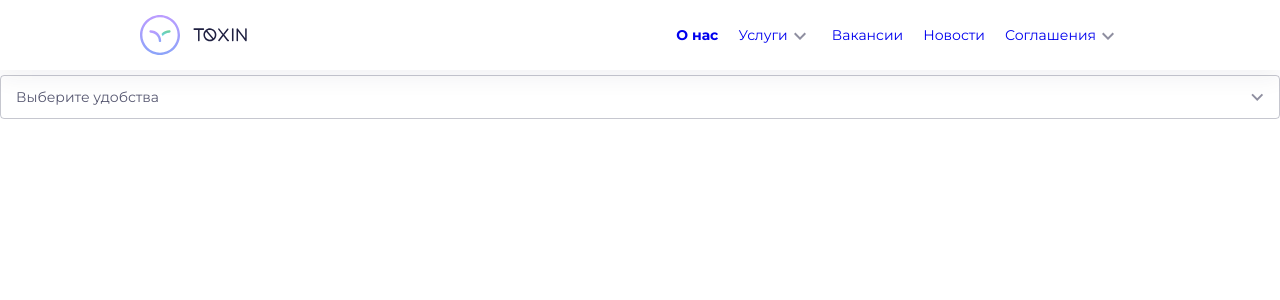
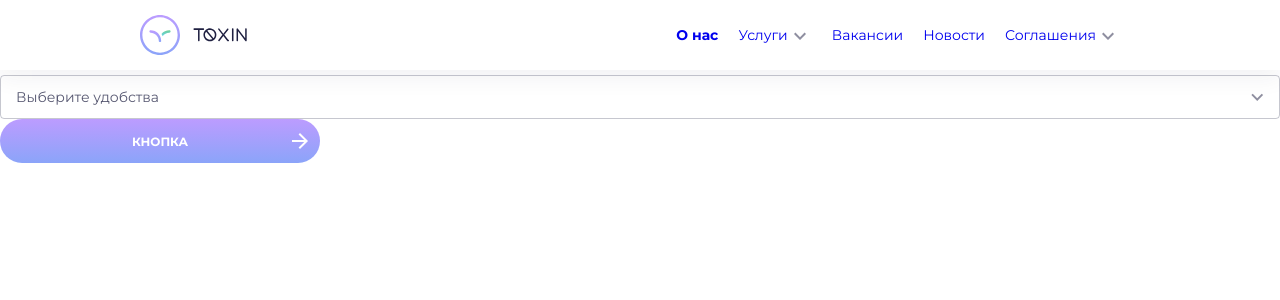
Before and after one commit to IPugachev/toxin-ts-redux-toolkit, a React (Create React App) app: page / in a window 1280 px wide. Shown: the top 300 px of the page. Built offline with nearby package versions, Linux system fonts and the light colour scheme.

Commit message:
feat: add button component

```diff
--- a/src/App.tsx
+++ b/src/App.tsx
@@ -1,13 +1,18 @@
-import React from 'react'
+import React, { useState } from 'react'
 import { BrowserRouter, Route, Routes } from 'react-router-dom'
+import { useAppSelector } from './app/hooks'
 import { Header } from './components/Header'
+import { Button } from './components/UI/Button'
 import { Dropdown } from './components/UI/Dropdown'
 
 export const App = () => {
+  console.log('App rendered')
+
   return (
     <BrowserRouter>
       <Header />
       <Dropdown dropdownType={'rooms'} />
+      <Button text='Кнопка' buttonStyle='long' hasArrow={true} />
       {/* <Body>
         <Header />
         <Routes>
--- /dev/null
+++ b/src/components/UI/Button/index.tsx
@@ -0,0 +1,29 @@
+import React from 'react'
+import { Arrow, ButtonContainer, ButtonText } from './style'
+
+interface ButtonProps {
+  type?: 'button' | 'submit'
+  buttonStyle?: 'white' | 'long'
+  margin?: string
+  width?: string
+  onClick?: () => void
+  hasArrow?: boolean
+  text?: string
+}
+
+export const Button: React.FC<ButtonProps> = ({
+  type = 'button',
+  buttonStyle = 'white',
+  margin = '0',
+  width,
+  onClick,
+  hasArrow,
+  text,
+}) => {
+  return (
+    <ButtonContainer type={type} buttonStyle={buttonStyle} margin={margin} width={width} onClick={onClick}>
+      <ButtonText buttonStyle={buttonStyle}>{text}</ButtonText>
+      {hasArrow && <Arrow />}
+    </ButtonContainer>
+  )
+}
--- /dev/null
+++ b/src/components/UI/Button/style.ts
@@ -0,0 +1,53 @@
+import styled, { css } from 'styled-components'
+import { ReactComponent as ArrowForward } from '../../../assets/icons/arrow-forward-pagination.svg'
+import { Theme } from '../../../styles/global'
+
+interface StyleProps {
+  margin?: string
+  visible?: boolean
+  buttonStyle?: 'white' | 'long'
+  width?: string
+  theme?: Theme
+}
+
+export const ButtonContainer = styled.button<StyleProps>`
+  display: flex;
+  justify-content: center;
+  align-items: center;
+  position: relative;
+  margin: ${({ margin }) => margin};
+  height: 44px;
+  ${({ buttonStyle }) => (buttonStyle === 'long' ? 'width: 320px' : 'width: 99px')};
+  ${({ width }) => width && 'width: ' + width};
+  background: ${({ buttonStyle, theme }) => (buttonStyle === 'white' ? '#ffffff' : theme.background.purple)};
+  border-radius: 22px;
+  transition: 0.3s;
+  text-decoration: none;
+  border: none;
+  cursor: pointer;
+  &:hover {
+    ${({ buttonStyle }) => (buttonStyle !== 'white' ? 'opacity:0.5' : 'border: 2px solid rgba(188, 156, 255, 0.5)')}
+  }
+  ${({ buttonStyle, theme }) => buttonStyle === 'white' && 'border: 2px solid ' + theme.colors.purple}
+`
+export const ButtonText = styled.p<StyleProps>`
+  font-size: 12px;
+  line-height: 15px;
+  text-transform: uppercase;
+  ${({ buttonStyle }) => buttonStyle !== 'white' && 'color: #ffffff'};
+  font-style: normal;
+  font-weight: bold;
+
+  ${({ buttonStyle }) =>
+    buttonStyle === 'white' &&
+    css`
+      background: linear-gradient(180deg, #bc9cff 0%, #8ba4f9 100%);
+      background-clip: text;
+      -webkit-background-clip: text;
+      -webkit-text-fill-color: transparent;
+    `}
+`
+export const Arrow = styled(ArrowForward)`
+  position: absolute;
+  right: 0;
+`
--- a/src/components/UI/Dropdown/index.tsx
+++ b/src/components/UI/Dropdown/index.tsx
@@ -1,7 +1,5 @@
 import React, { useRef, useState } from 'react'
 import { getTitleDropdownByCount } from './utils'
-// import { useClickOutside } from '../../../hooks/useClickOutside'
-import { useDispatch, useSelector } from 'react-redux'
 import {
   AddButton,
   Arrow,
@@ -15,7 +13,7 @@ import {
   SubButton,
   SubmitButton,
 } from './styles'
-import { addDropdown, clearDropdown, selectUi, subDropdown } from '../../../features/ui/uiSlice'
+import { addDropdown, clearDropdown, subDropdown } from '../../../features/ui/uiSlice'
 import { useAppDispatch, useAppSelector } from '../../../app/hooks'
 import { useClickOutside } from '../../../hooks/useClickOutside'
 
@@ -33,8 +31,8 @@ interface DropdownProps {
 
 export const Dropdown: React.FC<DropdownProps> = ({ dropdownType, title, margin = '0' }) => {
   console.log('Dropdown rendered')
-  const ui = useAppSelector(selectUi)
-  const initialValues = ui[dropdownType]
+  const initialValues = useAppSelector((store) => store.ui[dropdownType])
+
   const headerTitle = getTitleDropdownByCount(initialValues, dropdownType)
 
   const [visible, setVisible] = useState(false)
@@ -46,7 +44,6 @@ export const Dropdown: React.FC<DropdownProps> = ({ dropdownType, title, margin
   const toggleVisible = () => {
     setVisible((prev) => !prev)
   }
-
   const handleValue = initialValues.map((value) => value.count).every((count) => count === 0)
 
   const dispatch = useAppDispatch()
--- a/src/features/ui/uiSlice.ts
+++ b/src/features/ui/uiSlice.ts
@@ -90,6 +90,6 @@ export const uiSlice = createSlice({
     },
   },
 })
-export const selectUi = (state: RootState) => state.ui
+// export const selectUi = (state: RootState) => state.ui
 export const { changeDropdown, clearDropdown, subDropdown, addDropdown } = uiSlice.actions
 export default uiSlice.reducer
--- a/src/hooks/useClickOutside.ts
+++ b/src/hooks/useClickOutside.ts
@@ -1,15 +1,17 @@
 import { useEffect } from 'react'
 
 export const useClickOutside = (ref: React.RefObject<HTMLDivElement>, callback: () => void) => {
+  useEffect(() => {
+    if (ref.current) {
       const handleClick = (e: MouseEvent) => {
         if (ref.current && !ref.current.contains(e.target as HTMLElement)) {
           callback()
         }
       }
-  useEffect(() => {
       document.addEventListener('click', handleClick)
       return () => {
         document.removeEventListener('click', handleClick)
       }
-  }, [])
     }
+  }, [callback, ref])
+}
```
Lines whose indentation alone changed are shown as unchanged.
